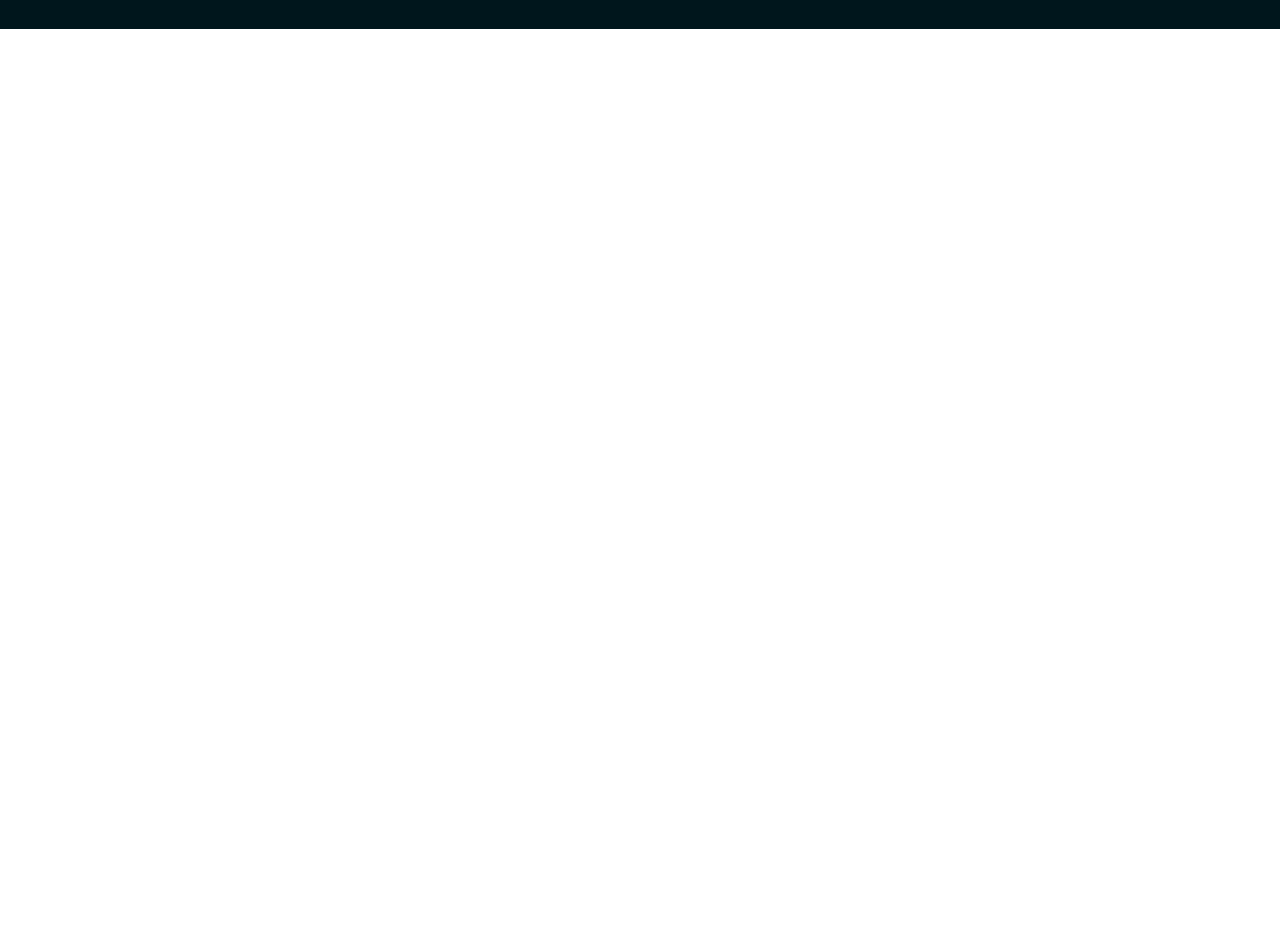
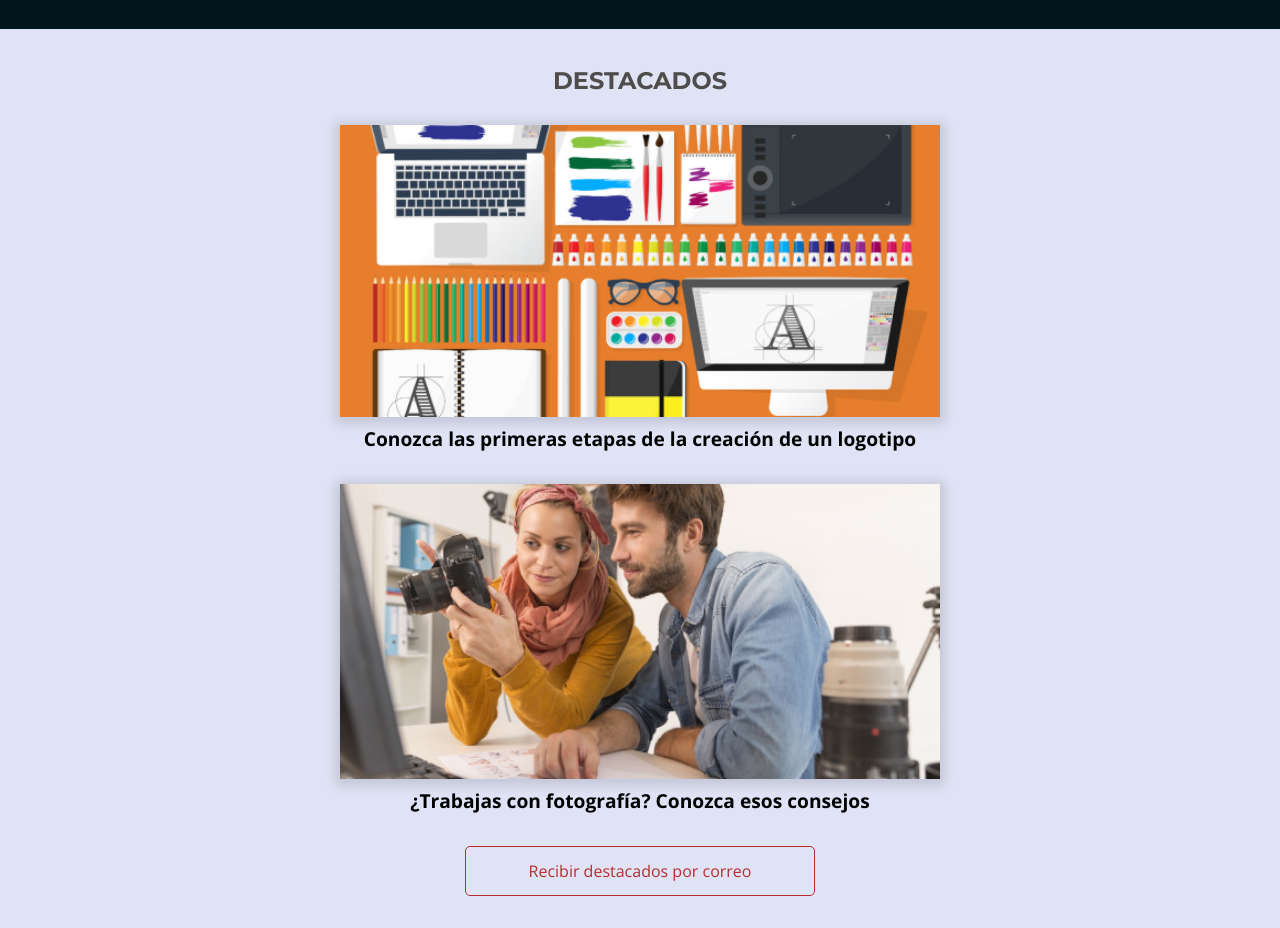
Before and after one commit to mysterio-wil/Layouts_Responsivos_Trabajando_con_layouts_mobile, a plain HTML site: page index.html in a window 1280 px wide. Shown: the part 380-1308 px from the top of the page. Before the commit the page ends 800 px from the top, so only its background shows below. Drawn offline with nearby package versions, Linux system fonts and the light colour scheme.

Commit message:
Aula03 completada

```diff
--- /dev/null
+++ b/css/destacados.css
@@ -0,0 +1,41 @@
+.destacados {
+    background-color: var(--background-azul-claro);
+    padding-top: 2.5rem;
+    padding-bottom: 2rem;
+}
+
+.destacados__titulo {
+    color: var(--fuente-ceniza-oscuro);
+    font-weight: 700;
+    font-size: 1.5rem;
+    font-family: var(--montserrat);
+    text-transform: uppercase;
+    text-align: center;
+    margin-bottom: 2rem;
+}
+
+.destacados__panel {
+    display: flex;
+    flex-direction: column;
+    align-items: center;
+    margin-bottom: 2rem;
+}
+
+.destacados__panel-imagen {
+    width: 100vw;
+    max-width: 600px;
+    box-shadow: 0 2px 10px 5px #00000020;
+    margin-bottom: .5rem;
+}
+
+.destacados__panel-texto {
+    font-weight: 700;
+    font-size: 1.2rem;
+    line-height: normal;
+}
+
+.destacados__boton {
+    color: var(--boton-rojo);
+    border-color: var(--boton-rojo);
+    margin: 0 auto;
+}
--- a/index.html
+++ b/index.html
@@ -9,6 +9,7 @@
         <link href="css/head.css" rel="stylesheet">
         <link href="css/llamada.css" rel="stylesheet">
         <link href="css/bases.css" rel="stylesheet">
+        <link href="css/destacados.css" rel="stylesheet">
     </head>
     <body>
         <header class="head container">
@@ -31,6 +32,22 @@
                 <p class="llamada__texto">Apeperia es una empresa emergente con una manera inovadora de comprar y crear aplicaciones móviles y web.</p>
                 <a class="llamada__boton boton" href="#">Conozca los planes</a>
             </section>
+            <section class="destacados container">
+                <h2 class="destacados__titulo">Destacados</h2>
+                <a href="#">
+                    <figure class="destacados__panel">
+                        <img src="img/empezando-a-crear-logo.png" alt="Panel de la publicación sobre la creación del logotipo" class="destacados__panel-imagen">
+                        <figC class="destacados__panel-texto">Conozca las primeras etapas de la creación de un logotipo</figC>
+                    </figure>
+                </a>
+                <a href="#">
+                    <figure class="destacados__panel">
+                        <img src="img/sugestiones-fotografias.png" alt="Painel de la publicación sobre consejos de fotografía" class="destacados__panel-imagen">
+                        <figC class="destacados__panel-texto">¿Trabajas con fotografía? Conozca esos consejos</figC>
+                    </figure>
+                </a>
+                <a href="" class="destacados__boton boton">Recibir destacados por correo</a>
+            </section>
         </main>
     </body>
 </html>
```
